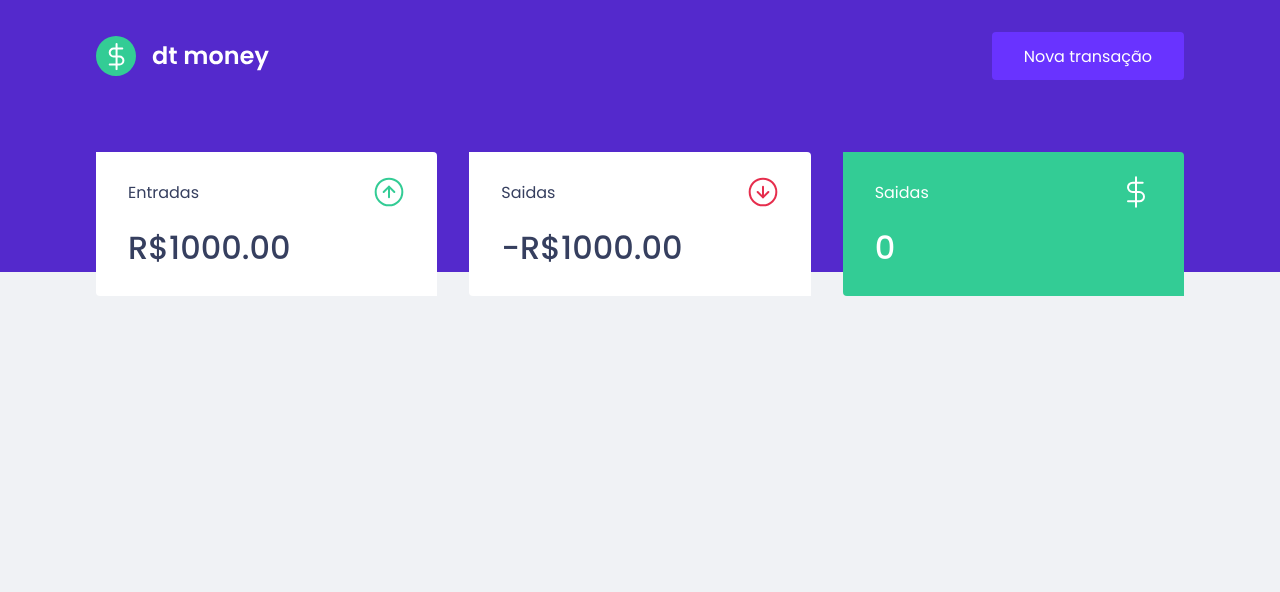
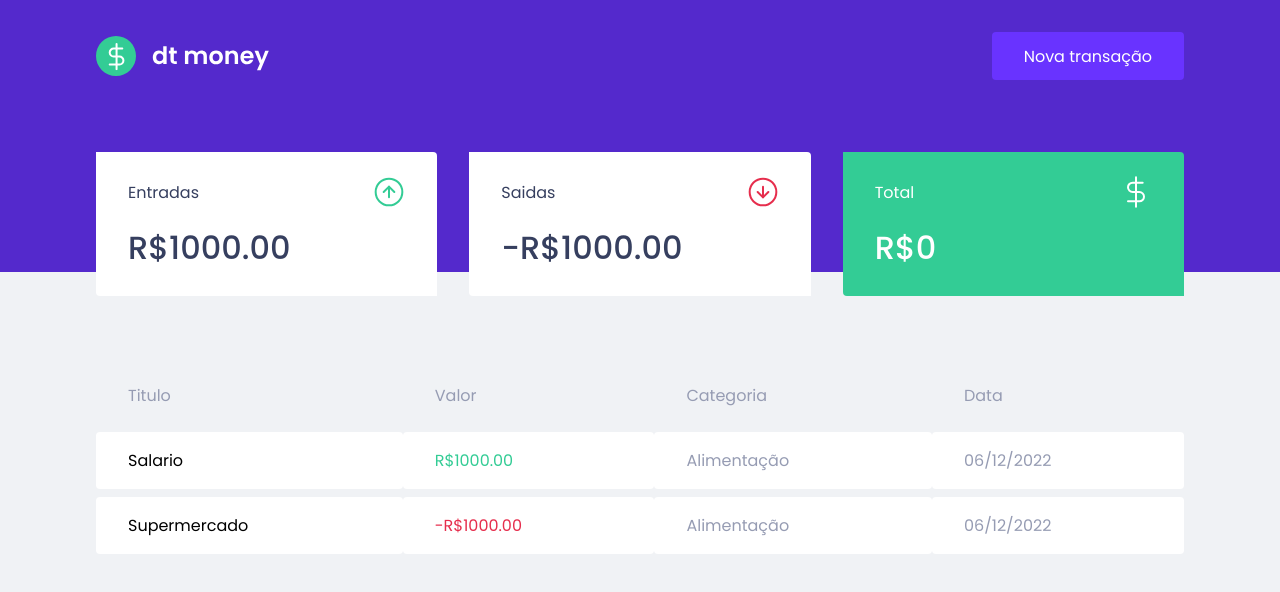
Before and after one commit to vih0/dtMoney, a React (Create React App) app: page / in a window 1280 px wide. Shown: the top 592 px of the page. Built offline with nearby package versions, Linux system fonts and the light colour scheme; no server answers.

Commit message:
finish static front

```diff
--- a/src/components/Dashboard/index.tsx
+++ b/src/components/Dashboard/index.tsx
@@ -1,11 +1,13 @@
 import { Summary } from "../Summary";
+import { TransactionTable } from "../TransactionTable";
 import { Container } from "./styles";
 
 
 export function Dashboard() {
     return (
         <Container>
-            <Summary/>
+            <Summary />
+            <TransactionTable/>
         </Container>
     );
 }
--- a/src/components/Summary/index.tsx
+++ b/src/components/Summary/index.tsx
@@ -23,10 +23,10 @@ export function Summary() {
             </div>
             <div className='highLight'>
                 <header>
-                    <p>Saidas</p>
+                    <p>Total</p>
                     <img src={totalImg} alt="Total Imagem"/>
                 </header>
-                <strong>0</strong>
+                <strong>R$0</strong>
             </div>
         </Container>
     );
--- /dev/null
+++ b/src/components/TransactionTable/index.tsx
@@ -0,0 +1,42 @@
+import { useEffect } from "react";
+import { Container } from "./styles";
+
+export function TransactionTable() {
+    useEffect(() => {
+        fetch('http://localhost:3000/api/transactions')
+            .then(response => response.json())
+            .then(data=>console.log(data))
+
+    },[]
+
+    )
+  return (
+    <Container>
+      <table>
+        <thead>
+          <tr>
+            <th>Titulo</th>
+            <th>Valor</th>
+            <th>Categoria</th>
+            <th>Data</th>
+          </tr>
+        </thead>
+        <tbody>
+          <tr>
+            <td>Salario</td>
+            <td className="deposit">R$1000.00</td>
+            <td>Alimentação</td>
+            <td>06/12/2022</td>
+          </tr>
+          <tr>
+            <td>Supermercado</td>
+            <td className="exit">-R$1000.00</td>
+            <td>Alimentação</td>
+            <td>06/12/2022</td>
+          </tr>
+
+        </tbody>
+      </table>
+    </Container>
+  );
+}
--- /dev/null
+++ b/src/components/TransactionTable/styles.ts
@@ -0,0 +1,41 @@
+import styled from "styled-components";
+
+
+export const Container = styled.div`
+margin-top: 4rem;
+
+    table{
+        width: 100%;
+        border-spacing: 0 0.5rem;
+
+        th{
+            color:var(--text);
+            font-weight: 400;
+            padding: 1rem 2rem;
+            border:none;
+            text-align: left;
+            line-height: 1.5rem;
+
+        }
+        td{
+            padding: 1rem 2rem;
+            border: none;
+            background-color: var(--shape);
+            color: var(--text);
+            border-radius: 0.25rem;
+            &:first-child{
+                color: var(--text-title);
+            }
+            &.deposit{
+                color:var(--green);
+            }
+            &.exit{
+                color:var(--red);
+            }
+        }
+
+    }
+
+
+
+`
```
